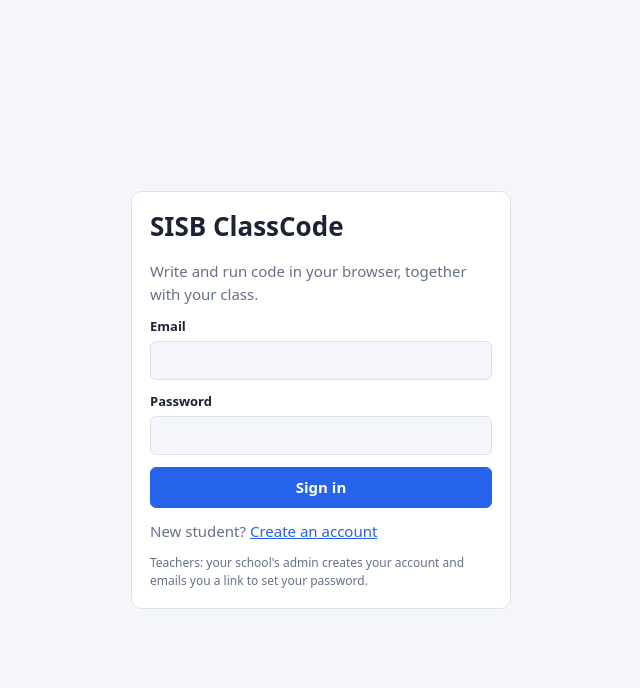
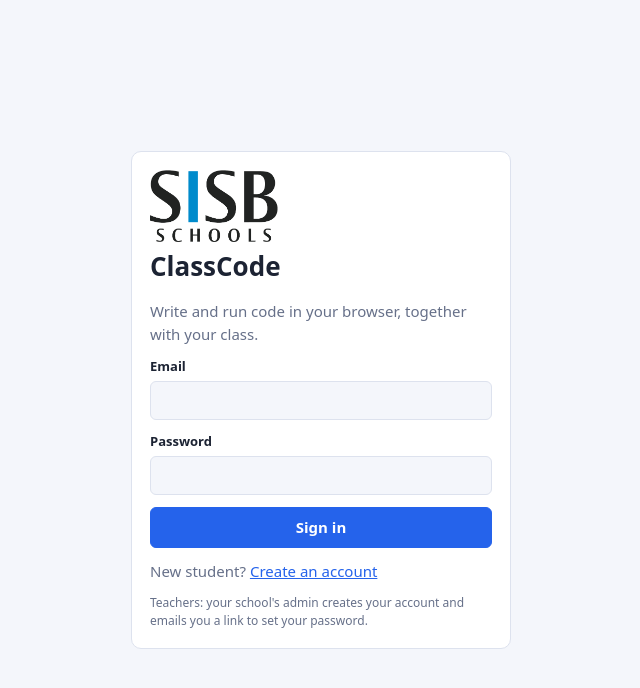
Before and after one commit to tkfam151/Vscode, a website with bundled scripts: page docs/index.html in a window 1280 px wide. Shown: the whole page, without its empty margins (319-959 px from the left). Built offline with nearby package versions, Linux system fonts and the light colour scheme.

Commit message:
Add the SISB logo
Shown on the sign-in screen, in page headers and as the tab icon. Next
to the logo only the app name is shown, since the logo carries the
school name; in dark mode it gets a white backing.

Co-Authored-By: Claude Opus 5.5 <noreply@anthropic.com>
Claude-Session: https://claude.ai/code/session_011rtQsyix3YpHGqkD7QLQ8h

```diff
--- a/docs/js/brand.js
+++ b/docs/js/brand.js
@@ -24,8 +24,16 @@ export function applyBrand(scope = document) {
     el.dataset.branded = '1';
     const big = el.classList.contains('brand-title');
     const text = document.createElement('span');
-    text.textContent = brandText;
-    el.replaceChildren(...[logo(big ? 'logo-big' : 'logo'), text].filter(Boolean));
+    const img = logo(big ? 'logo-big' : 'logo');
+    // The logo already shows the school's name, so beside it only the app name.
+    text.textContent = img ? APP_NAME || brandText : brandText;
+    if (img) {
+      img.onerror = () => {
+        img.remove(); // no logo file: show the full name instead
+        text.textContent = brandText;
+      };
+    }
+    el.replaceChildren(...[img, text].filter(Boolean));
   }
   if (SCHOOL_LOGO && !document.querySelector('link[rel="icon"]')) {
     const link = document.createElement('link');
--- a/docs/style.css
+++ b/docs/style.css
@@ -79,6 +79,11 @@ select { font: inherit; color: inherit; background: var(--bg); border: 1px solid
 #bar .brand .logo { height: 26px; }
 .brand-title { flex-direction: column; align-items: flex-start; gap: 8px; }
 .brand-title .logo-big { height: 72px; width: auto; max-width: 100%; display: block; }
+/* The logo's lettering is dark: on dark backgrounds give it a white backing. */
+@media (prefers-color-scheme: dark) {
+  .brand .logo, .brand-title .logo-big { background: #fff; border-radius: 5px; padding: 3px 5px; box-sizing: content-box; }
+  .brand-title .logo-big { padding: 8px 12px; }
+}
 .brand { font-weight: 700; font-size: 18px; color: var(--text); text-decoration: none; }
 .spacer { flex: 1; }
 main { max-width: 960px; margin: 0 auto; padding: 24px 16px 48px; }
```
Also changed, not shown: README.md, docs/logo.png (added).
